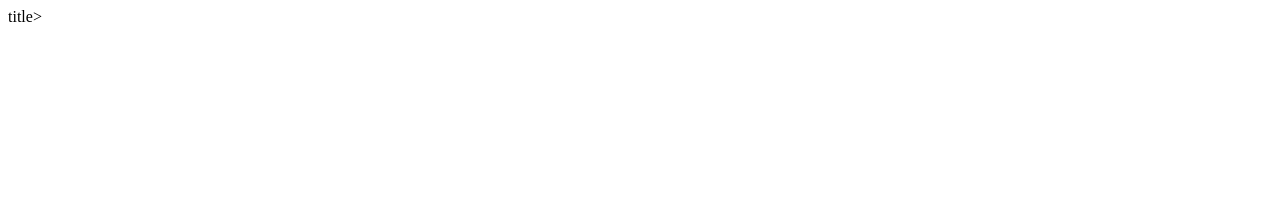
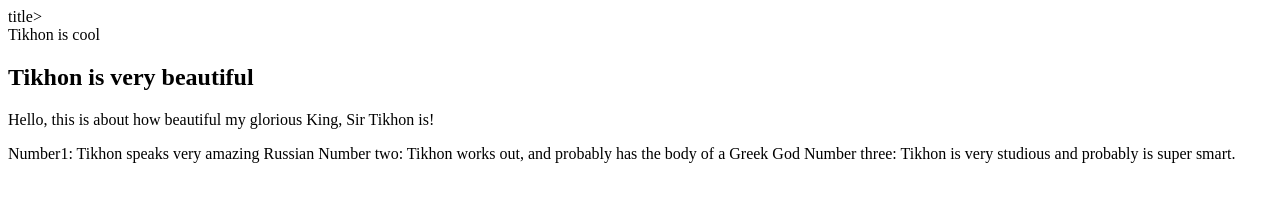
Before and after one commit to MorganLeFaelover/Pado-s-amazing-website, a plain HTML site: page index.html in a window 1280 px wide. Drawn offline with Linux system fonts and the light colour scheme.

Commit message:
Update index.html

```diff
--- a/index.html
+++ b/index.html
@@ -2,5 +2,12 @@
       <title>I love Morgan Le FAe </title>title>
 </head>
 <body>
-  <header>
-    <h1>
+  <header>Tikhon is cool </header>
+ <section>
+<h1>Tikhon is very beautiful</h1>
+<p>Hello, this is about how beautiful my glorious King, Sir Tikhon is!</p>
+<p2>Number1: Tikhon speaks very amazing Russian</p2>
+<p3>Number two: Tikhon works out, and probably has the body of a Greek God</p3>
+<p4>Number three: Tikhon is very studious and probably is super smart.</p4>
+ </section>
+</body>
```
